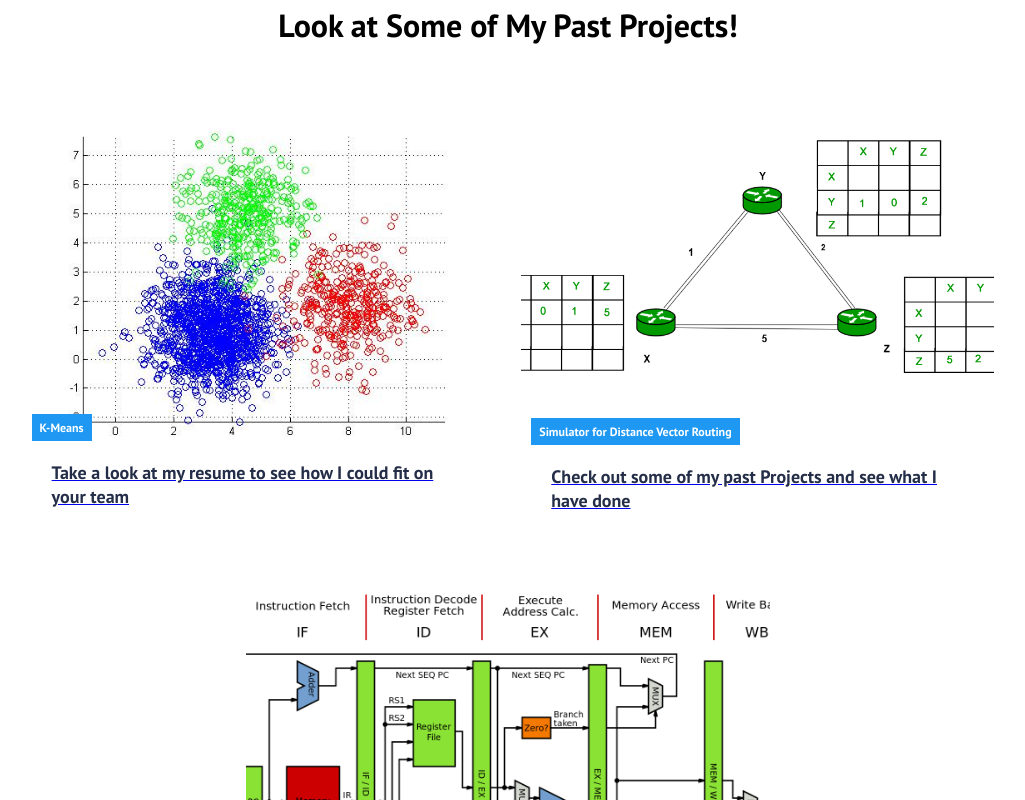
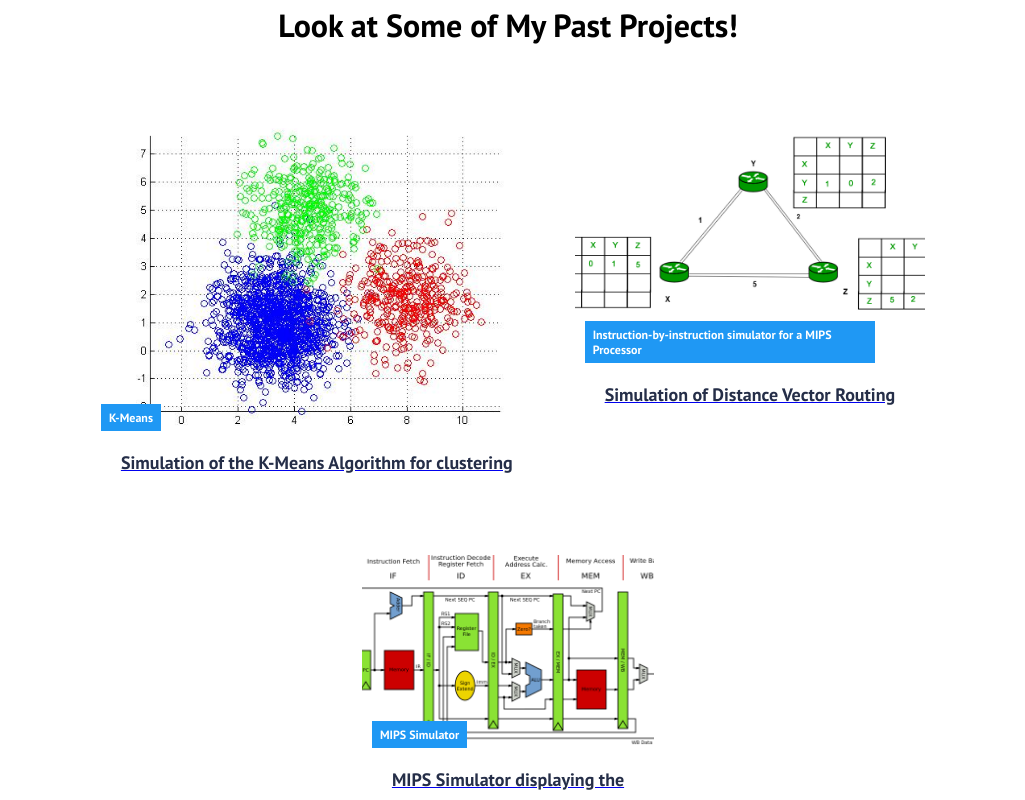
Before and after one commit to alexmgonzalez/React-Website, a React (Create React App) app: page /projects in a window 1280 px wide. Shown: the part 860-1660 px from the top of the page, without its empty margins (132-1157 px from the left). Built offline with nearby package versions, Linux system fonts and the light colour scheme.

Commit message:
removed button

```diff
--- a/src/Components/ProjectCards.js
+++ b/src/Components/ProjectCards.js
@@ -17,15 +17,15 @@ function ProjectCards() {
                     <ul className='cards__items'>
                         <ProjectCardItem
                             src = {kmeans}
-                            text="Take a look at my resume to see how I could fit on your team"
+                            text="Simulation of the K-Means Algorithm for clustering"
                             label='K-Means'
                             download={kmeansdownload}
                             downloadLabel='kmeans.zip'
                         />
                         <ProjectCardItem
                             src = {dvp}
-                            text="Check out some of my past Projects and see what I have done"
-                            label='Simulator for Distance Vector Routing'
+                            text="Simulation of Distance Vector Routing"
+                            label='Instruction-by-instruction simulator for a MIPS Processor'
                             download={dvrdownload}
                             downloadLabel='dvr.zip'
                         />
@@ -33,7 +33,7 @@ function ProjectCards() {
                     <ul className='cards__items2'>
                         <ProjectCardItem
                             src = {mips}
-                            text="Take a look at my resume to see how I could fit on your team"
+                            text="MIPS Simulator displaying the "
                             label='MIPS Simulator'
                             download={mipsdownload}
                             downloadLabel='MIPS_Simulator.zip'
```
Also changed, not shown: 1 other file (tests, documents, lock files or other folders).
